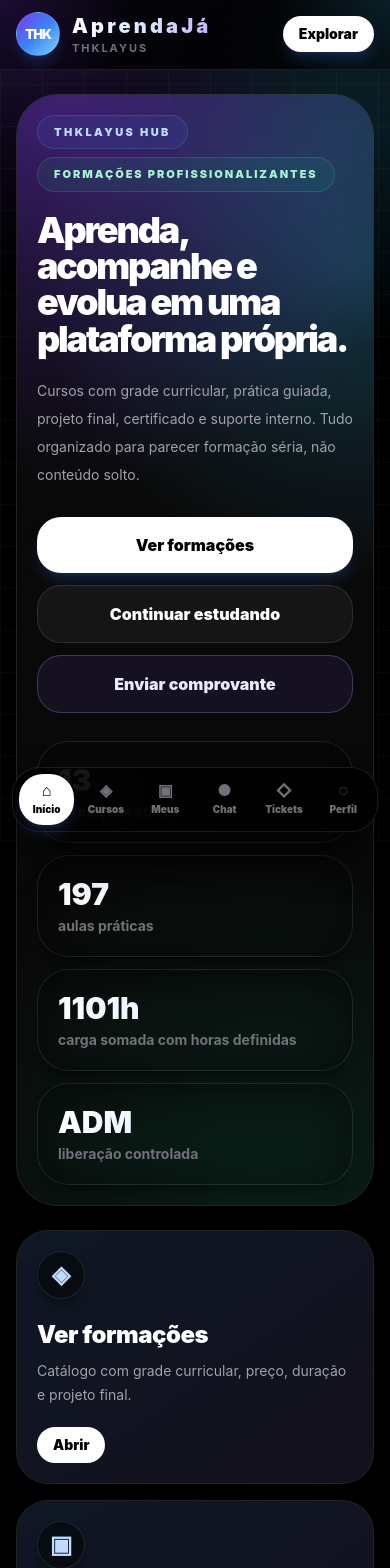
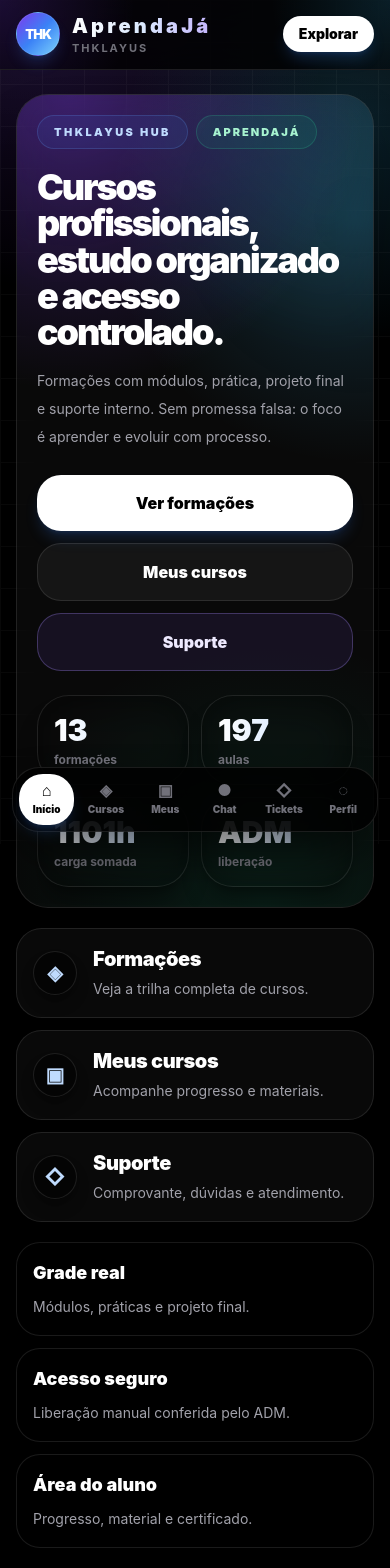
Before and after one commit to thiagodouglas19t-lang/Thklayus-hub, a React (Vite) app: page / in a window 390 px wide. Shown: the top 1568 px of the page. Built offline with nearby package versions, Linux system fonts and the light colour scheme.

Commit message:
Deixa home mais bonita e compacta

```diff
--- a/src/pages/Home.tsx
+++ b/src/pages/Home.tsx
@@ -48,37 +48,37 @@ export default function Home({ setPage }: any) {
   }, []);
 
   const acoes = [
-    { title: "Ver formações", text: "Catálogo com grade curricular, preço, duração e projeto final.", icon: "◈", page: "cursos" },
-    { title: "Meus cursos", text: resumoEstudo ? `Continue ${resumoEstudo.course.title}.` : "Continue de onde parou, marque aulas e baixe materiais.", icon: "▣", page: "estudo" },
-    { title: "Suporte", text: "Envie comprovante, tire dúvidas e acompanhe atendimento no app.", icon: "◇", page: "suporte" },
+    { title: "Formações", text: "Veja a trilha completa de cursos.", icon: "◈", page: "cursos" },
+    { title: "Meus cursos", text: resumoEstudo ? `Continue ${resumoEstudo.course.title}.` : "Acompanhe progresso e materiais.", icon: "▣", page: "estudo" },
+    { title: "Suporte", text: "Comprovante, dúvidas e atendimento.", icon: "◇", page: "suporte" },
   ];
 
   const diferenciais = [
-    ["Grade real", "Módulos, aulas, práticas e projeto final em cada formação."],
-    ["Acesso seguro", "Compra manual, conferência do PIX e liberação controlada pelo ADM."],
-    ["Área do aluno", "Progresso, material, certificado e continuação dos estudos no app."],
+    ["Grade real", "Módulos, práticas e projeto final."],
+    ["Acesso seguro", "Liberação manual conferida pelo ADM."],
+    ["Área do aluno", "Progresso, material e certificado."],
   ];
 
-  const fluxo = ["Escolha a formação", "Pague no PIX", "Envie o comprovante", "ADM libera", "Estude no app"];
+  const fluxo = ["Escolha", "Pague", "Envie", "ADM libera", "Estude"];
 
   return (
-    <div className="space-y-6">
-      <section className="relative overflow-hidden rounded-[2.6rem] border border-white/10 bg-white/[0.035] p-5 shadow-2xl shadow-black/40 backdrop-blur-xl md:p-10">
-        <div className="pointer-events-none absolute inset-0 bg-[radial-gradient(circle_at_15%_0%,rgba(124,58,237,0.38),transparent_34%),radial-gradient(circle_at_95%_15%,rgba(56,189,248,0.24),transparent_32%),radial-gradient(circle_at_70%_100%,rgba(16,185,129,0.14),transparent_32%)]" />
-        <div className="relative grid gap-7 lg:grid-cols-[1.1fr_0.9fr] lg:items-center">
+    <div className="space-y-5 md:space-y-6">
+      <section className="relative overflow-hidden rounded-[2rem] border border-white/10 bg-white/[0.035] p-5 shadow-2xl shadow-black/40 backdrop-blur-xl md:rounded-[2.6rem] md:p-8">
+        <div className="pointer-events-none absolute inset-0 bg-[radial-gradient(circle_at_15%_0%,rgba(124,58,237,0.34),transparent_34%),radial-gradient(circle_at_95%_15%,rgba(56,189,248,0.20),transparent_32%),radial-gradient(circle_at_70%_100%,rgba(16,185,129,0.12),transparent_32%)]" />
+        <div className="relative grid gap-6 lg:grid-cols-[1.2fr_0.8fr] lg:items-center">
           <div>
             <div className="flex flex-wrap gap-2">
               <span className="inline-flex rounded-full border border-blue-400/20 bg-blue-500/10 px-4 py-2 text-[11px] font-black uppercase tracking-[0.22em] text-blue-200">THKLAYUS HUB</span>
-              <span className="inline-flex rounded-full border border-emerald-400/20 bg-emerald-500/10 px-4 py-2 text-[11px] font-black uppercase tracking-[0.18em] text-emerald-200">Formações profissionalizantes</span>
+              <span className="inline-flex rounded-full border border-emerald-400/20 bg-emerald-500/10 px-4 py-2 text-[11px] font-black uppercase tracking-[0.18em] text-emerald-200">AprendaJá</span>
             </div>
-            <h2 className="mt-5 max-w-4xl text-4xl font-black leading-[1.01] tracking-[-0.06em] md:text-7xl">Aprenda, acompanhe e evolua em uma plataforma própria.</h2>
-            <p className="mt-5 max-w-2xl text-sm leading-7 text-zinc-400 md:text-lg">Cursos com grade curricular, prática guiada, projeto final, certificado e suporte interno. Tudo organizado para parecer formação séria, não conteúdo solto.</p>
+            <h2 className="mt-5 max-w-4xl text-4xl font-black leading-[1.01] tracking-[-0.06em] md:text-6xl">Cursos profissionais, estudo organizado e acesso controlado.</h2>
+            <p className="mt-4 max-w-2xl text-sm leading-7 text-zinc-400 md:text-base">Formações com módulos, prática, projeto final e suporte interno. Sem promessa falsa: o foco é aprender e evoluir com processo.</p>
             {resumoEstudo && (
-              <div className="mt-6 rounded-[1.7rem] border border-emerald-400/20 bg-emerald-500/10 p-4">
+              <div className="mt-5 rounded-[1.5rem] border border-emerald-400/20 bg-emerald-500/10 p-4">
                 <p className="text-xs font-black uppercase tracking-[0.18em] text-emerald-200">Continuar de onde parou</p>
                 <div className="mt-2 flex flex-wrap items-center justify-between gap-3">
                   <div>
-                    <h3 className="text-xl font-black text-white">{resumoEstudo.course.title}</h3>
+                    <h3 className="text-lg font-black text-white md:text-xl">{resumoEstudo.course.title}</h3>
                     <p className="mt-1 text-sm text-emerald-50/70">{resumoEstudo.aula ? `Última aula: ${resumoEstudo.aula}` : `${resumoEstudo.done}/${resumoEstudo.total} aulas concluídas`}</p>
                   </div>
                   <span className="rounded-2xl bg-white px-4 py-2 text-sm font-black text-black">{resumoEstudo.percent}%</span>
@@ -86,41 +86,42 @@ export default function Home({ setPage }: any) {
                 <div className="mt-3 h-2 overflow-hidden rounded-full bg-white/10"><div className="h-full rounded-full bg-emerald-300" style={{ width: `${resumoEstudo.percent}%` }} /></div>
               </div>
             )}
-            <div className="mt-7 grid gap-3 sm:flex sm:flex-wrap">
+            <div className="mt-6 grid gap-3 sm:flex sm:flex-wrap">
               <button onClick={() => setPage("cursos")} className="rounded-2xl bg-white px-6 py-4 font-black text-black shadow-lg shadow-blue-500/20 transition hover:scale-[1.03] active:scale-95">Ver formações</button>
-              <button onClick={() => setPage("estudo")} className="rounded-2xl border border-white/10 bg-white/[0.05] px-6 py-4 font-black text-white transition hover:border-blue-400/40 hover:bg-blue-500/10 active:scale-95">{resumoEstudo ? "Continuar agora" : "Continuar estudando"}</button>
-              <button onClick={() => setPage("suporte")} className="rounded-2xl border border-violet-400/30 bg-violet-500/10 px-6 py-4 font-black text-violet-100 transition hover:bg-violet-500/20 active:scale-95">Enviar comprovante</button>
+              <button onClick={() => setPage("estudo")} className="rounded-2xl border border-white/10 bg-white/[0.05] px-6 py-4 font-black text-white transition hover:border-blue-400/40 hover:bg-blue-500/10 active:scale-95">{resumoEstudo ? "Continuar agora" : "Meus cursos"}</button>
+              <button onClick={() => setPage("suporte")} className="rounded-2xl border border-violet-400/30 bg-violet-500/10 px-6 py-4 font-black text-violet-100 transition hover:bg-violet-500/20 active:scale-95">Suporte</button>
             </div>
           </div>
-          <div className="grid gap-3">
-            {[[`${professionalCourses.length}`, "formações ativas"], [`${totalAulas}`, "aulas práticas"], [`${totalHoras}h`, "carga somada com horas definidas"], ["ADM", "liberação controlada"]].map(([valor, label]) => (
-              <div key={label} className="rounded-3xl border border-white/10 bg-black/45 p-5 shadow-xl shadow-black/30 backdrop-blur-xl">
-                <p className="bg-gradient-to-r from-white to-blue-200 bg-clip-text text-3xl font-black text-transparent md:text-5xl">{valor}</p>
-                <p className="mt-1 text-sm font-bold text-zinc-500">{label}</p>
+          <div className="grid grid-cols-2 gap-3 lg:grid-cols-1">
+            {[[`${professionalCourses.length}`, "formações"], [`${totalAulas}`, "aulas"], [`${totalHoras}h`, "carga somada"], ["ADM", "liberação"]].map(([valor, label]) => (
+              <div key={label} className="rounded-3xl border border-white/10 bg-black/40 p-4 shadow-xl shadow-black/30 backdrop-blur-xl md:p-5">
+                <p className="bg-gradient-to-r from-white to-blue-200 bg-clip-text text-3xl font-black text-transparent md:text-4xl">{valor}</p>
+                <p className="mt-1 text-xs font-bold text-zinc-500 md:text-sm">{label}</p>
               </div>
             ))}
           </div>
         </div>
       </section>
 
-      <section className="grid gap-4 md:grid-cols-3">
+      <section className="grid gap-3 md:grid-cols-3 md:gap-4">
         {acoes.map((item) => (
-          <button key={item.title} onClick={() => setPage(item.page)} className="group relative overflow-hidden rounded-[2rem] border border-white/10 bg-white/[0.035] p-5 text-left shadow-2xl shadow-black/30 backdrop-blur-xl transition hover:-translate-y-1 hover:border-blue-400/40 active:scale-[0.99]">
-            <div className="pointer-events-none absolute inset-0 bg-gradient-to-br from-blue-500/15 to-violet-500/10 opacity-80 transition group-hover:opacity-100" />
-            <div className="relative">
-              <div className="grid h-12 w-12 place-items-center rounded-2xl border border-white/10 bg-black/50 text-2xl font-black text-blue-200 shadow-lg shadow-black/30">{item.icon}</div>
-              <h3 className="mt-5 text-2xl font-black tracking-[-0.02em]">{item.title}</h3>
-              <p className="mt-2 min-h-12 text-sm leading-6 text-zinc-400">{item.text}</p>
-              <p className="mt-5 inline-flex rounded-2xl bg-white px-4 py-2 text-sm font-black text-black transition group-hover:scale-[1.03]">Abrir</p>
+          <button key={item.title} onClick={() => setPage(item.page)} className="group relative overflow-hidden rounded-[1.6rem] border border-white/10 bg-white/[0.035] p-4 text-left shadow-xl shadow-black/20 backdrop-blur-xl transition hover:-translate-y-1 hover:border-blue-400/40 active:scale-[0.99] md:rounded-[2rem] md:p-5">
+            <div className="pointer-events-none absolute inset-0 bg-gradient-to-br from-blue-500/12 to-violet-500/8 opacity-80 transition group-hover:opacity-100" />
+            <div className="relative flex items-center gap-4 md:block">
+              <div className="grid h-11 w-11 shrink-0 place-items-center rounded-2xl border border-white/10 bg-black/50 text-xl font-black text-blue-200 shadow-lg shadow-black/30 md:h-12 md:w-12">{item.icon}</div>
+              <div>
+                <h3 className="text-xl font-black tracking-[-0.02em] md:mt-5 md:text-2xl">{item.title}</h3>
+                <p className="mt-1 text-sm leading-6 text-zinc-400 md:mt-2">{item.text}</p>
+              </div>
             </div>
           </button>
         ))}
       </section>
 
-      <section className="grid gap-4 md:grid-cols-3">
+      <section className="grid gap-3 md:grid-cols-3 md:gap-4">
         {diferenciais.map(([title, text]) => (
-          <div key={title} className="rounded-[2rem] border border-white/10 bg-black/35 p-5 shadow-xl shadow-black/20">
-            <h3 className="text-xl font-black text-white">{title}</h3>
+          <div key={title} className="rounded-[1.5rem] border border-white/10 bg-black/35 p-4 shadow-xl shadow-black/20 md:rounded-[2rem] md:p-5">
+            <h3 className="text-lg font-black text-white md:text-xl">{title}</h3>
             <p className="mt-2 text-sm leading-6 text-zinc-400">{text}</p>
           </div>
         ))}
@@ -131,16 +132,16 @@ export default function Home({ setPage }: any) {
           <div>
             <p className="text-xs font-black uppercase tracking-[0.22em] text-blue-300">Vitrine</p>
             <h3 className="mt-2 text-3xl font-black tracking-[-0.03em]">Trilha principal de tecnologia</h3>
-            <p className="mt-2 max-w-xl text-sm leading-6 text-zinc-500">Cursos estratégicos para aprender IA, prompts, APIs e criação de sites profissionais sem promessa falsa.</p>
+            <p className="mt-2 max-w-xl text-sm leading-6 text-zinc-500">IA, prompts, APIs e criação de sites profissionais com conteúdo prático e honesto.</p>
           </div>
           <button onClick={() => setPage("cursos")} className="rounded-2xl bg-white px-5 py-3 font-black text-black shadow-lg shadow-blue-500/20 transition active:scale-95">Ver catálogo</button>
         </div>
-        <div className="mt-5 grid gap-3 md:grid-cols-4">
+        <div className="mt-5 grid gap-3 sm:grid-cols-2 md:grid-cols-4">
           {populares.map((course) => (
-            <button key={course.id} onClick={() => setPage("cursos")} className="overflow-hidden rounded-3xl border border-white/10 bg-black/45 text-left transition hover:border-blue-300/40 active:scale-[0.99]">
+            <button key={course.id} onClick={() => setPage("cursos")} className="group overflow-hidden rounded-3xl border border-white/10 bg-black/45 text-left transition hover:-translate-y-1 hover:border-blue-300/40 active:scale-[0.99]">
               <div className="bg-white p-4 text-black">
-                <p className="text-4xl">{course.hero}</p>
-                <p className="mt-3 text-xs font-black uppercase tracking-[0.16em] text-zinc-500">ID: {course.id}</p>
+                <p className="text-4xl transition group-hover:scale-110">{course.hero}</p>
+                <p className="mt-3 break-all text-[10px] font-black uppercase tracking-[0.16em] text-zinc-500">ID: {course.id}</p>
                 <h4 className="mt-2 text-lg font-black leading-tight">{course.title}</h4>
               </div>
               <div className="p-4">
@@ -155,10 +156,10 @@ export default function Home({ setPage }: any) {
       <section className="rounded-[2rem] border border-white/10 bg-zinc-950 p-5 shadow-2xl shadow-black/30 md:p-6">
         <p className="text-xs font-black uppercase tracking-[0.22em] text-emerald-300">Como funciona</p>
         <h3 className="mt-2 text-3xl font-black tracking-[-0.03em]">Compra simples, acesso controlado</h3>
-        <div className="mt-5 grid gap-3 md:grid-cols-5">
+        <div className="mt-5 grid grid-cols-2 gap-3 md:grid-cols-5">
           {fluxo.map((item, index) => (
-            <div key={item} className="rounded-3xl border border-white/10 bg-black p-4">
-              <p className="text-xs font-black text-zinc-500">PASSO {index + 1}</p>
+            <div key={item} className="rounded-2xl border border-white/10 bg-black p-4 md:rounded-3xl">
+              <p className="text-[10px] font-black text-zinc-500 md:text-xs">PASSO {index + 1}</p>
               <p className="mt-2 text-sm font-black text-white">{item}</p>
             </div>
           ))}
```
